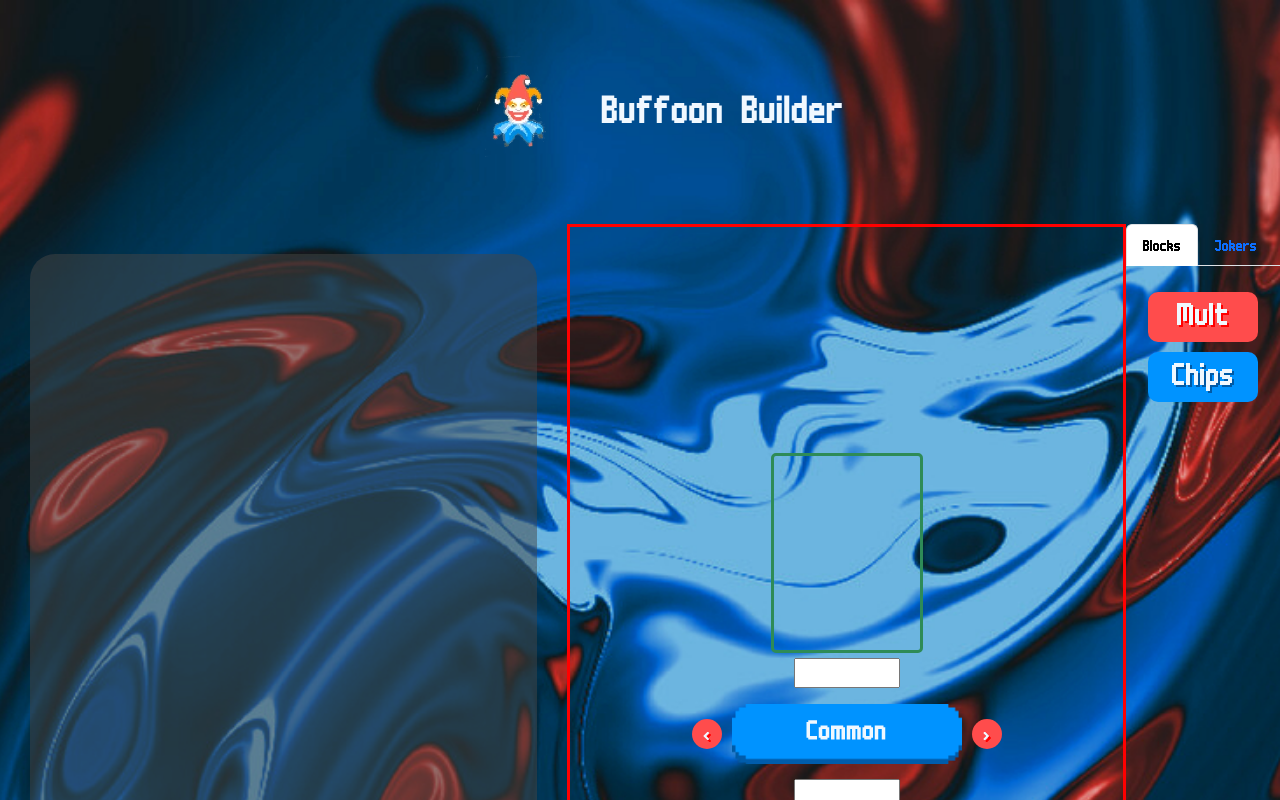
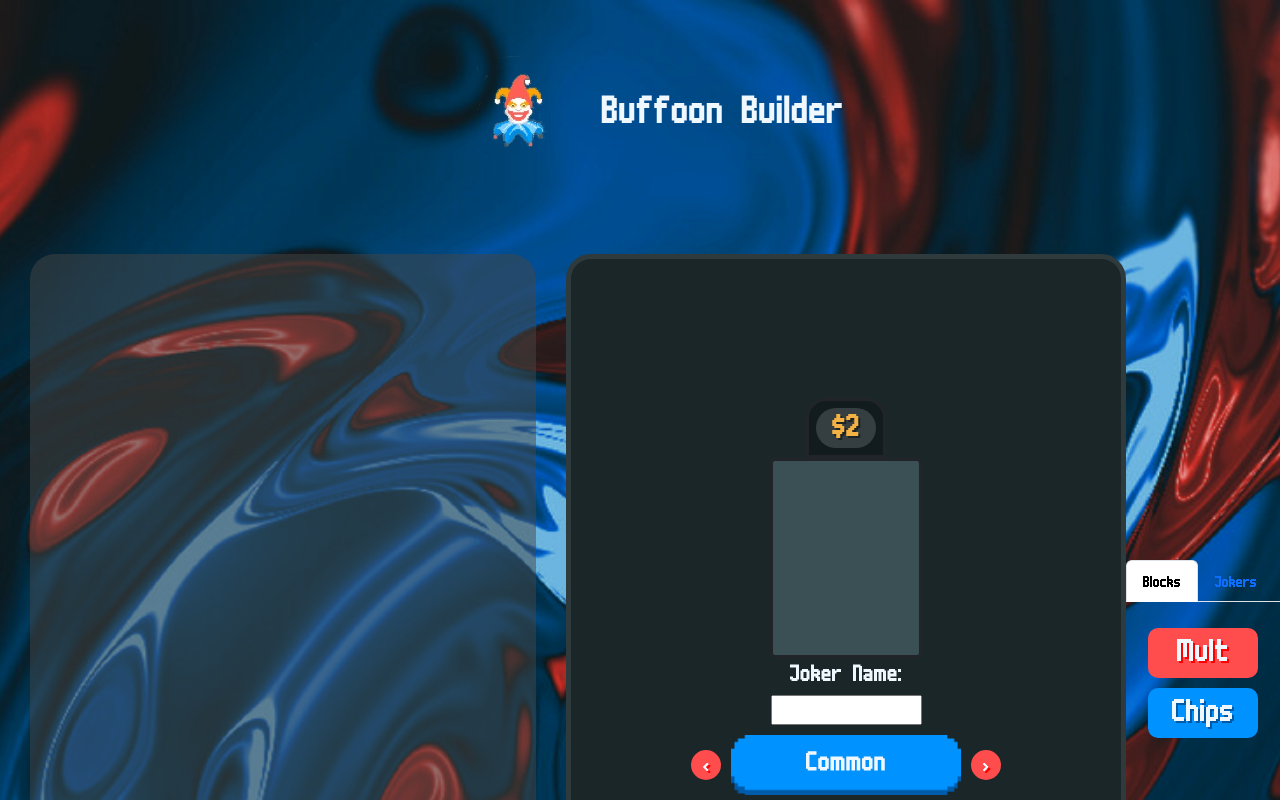
Before and after one commit to JWH709/Buffoon-Builder, a React (Vite) app: page / in a window 1280 px wide. Shown: the top 800 px of the page. Built offline with nearby package versions, Linux system fonts and the light colour scheme.

Commit message:
Add styles, begin adding inputs

```diff
--- /dev/null
+++ b/src/JokerCost.jsx
@@ -0,0 +1,13 @@
+const JokerCostTab = () => {
+  return (
+    <>
+      <div className="joker-cost-container">
+        <div className="joker-cost-oval">
+          <h2>{"$2"}</h2>
+        </div>
+      </div>
+    </>
+  );
+};
+
+export default JokerCostTab;
--- a/src/JokerDetails.jsx
+++ b/src/JokerDetails.jsx
@@ -4,6 +4,8 @@ import "./main.css";
 import { useDrop } from "react-dnd";
 import { ItemTypes } from "./Constants";
 import Rarity from "./RarityStickers";
+import JokerCostTab from "./JokerCost";
+import JokerInput from "./JokerInputs";
 const JokerDetails = () => {
   const [droppedItem, setDroppedItem] = React.useState(null);
 
@@ -17,7 +19,9 @@ const JokerDetails = () => {
   });
 
   return (
+    <>
       <div className="column container joker-details-container">
+        <JokerCostTab />
         <div className="art-asset-container" ref={drop}>
           {droppedItem && (
             <div className="dropped-art-container">
@@ -28,11 +32,12 @@ const JokerDetails = () => {
             </div>
           )}
         </div>
-      <input type="text" className="joker-details-input" />
+        <JokerInput inputTitle={"Joker Name:"} />
         <Rarity />
-      <input type="text" className="joker-details-input" />
-      <input type="text" className="joker-details-input" />
+        <JokerInput inputTitle={"Joker Cost:"} />
+        <JokerInput />
       </div>
+    </>
   );
 };
 
--- /dev/null
+++ b/src/JokerInputs.jsx
@@ -0,0 +1,13 @@
+/* eslint-disable react/prop-types */
+const JokerInput = ({ inputTitle }) => {
+  return (
+    <>
+      <div className="joker-input-container">
+        <h4>{inputTitle}</h4>
+        <input type="text" />
+      </div>
+    </>
+  );
+};
+
+export default JokerInput;
--- a/src/main.css
+++ b/src/main.css
@@ -17,6 +17,8 @@ body {
 .main-flex-row {
   display: flex;
   flex-direction: row;
+  justify-content: space-evenly;
+  align-items: center;
 }
 
 /* NAVBAR */
@@ -57,7 +59,11 @@ body {
   flex-direction: column;
   justify-content: center;
   align-items: center;
-  border: solid #ff0000;
+  height: 800px;
+  width: 600px;
+  border-radius: 25px;
+  border: solid 5px rgb(46,58,60);
+  background-color: rgb(27,38,41);
 }
 
 .joker-details-input {
@@ -66,7 +72,9 @@ body {
 }
 
 .art-asset-container {
-  border: solid seagreen;
+  border: solid;
+  border-radius: 50px;
+  background-color: rgb(58,80,85);
   width: 152px;
   height: 200px;
   border-radius: 5px;
@@ -103,7 +111,38 @@ body {
   color: aliceblue;
   text-shadow: 2px 2px #ff0000;
   border: #ff0000;
-
+}
+.joker-cost-container {
+  display: flex;
+  flex-direction: column;
+  justify-content: center;
+  align-items: center;
+  height: 60px;
+  width: 80px;
+  background-color: rgb(18,27,29);
+  border: solid;
+  border-top-left-radius: 20px;
+  border-top-right-radius: 20px;
+}
+.joker-cost-oval {
+  display: flex;
+  justify-content: center;
+  align-items: center;
+  font-family: 'balatro';
+  color: rgb(245,178,68);
+  text-shadow: 2px 2px rgb(28,35,36);
+  background-color: rgb(53,63,66);
+  height: 40px;
+  width: 60px;
+  border-radius: 20px;
+}
+.joker-input-container {
+  display: flex;
+  justify-content: center;
+  align-items: center;
+  flex-direction: column;
+  font-family: 'balatro';
+  color: aliceblue;
 }
 /* SIDE PANEL */
 
```
Lines whose indentation alone changed are shown as unchanged.
